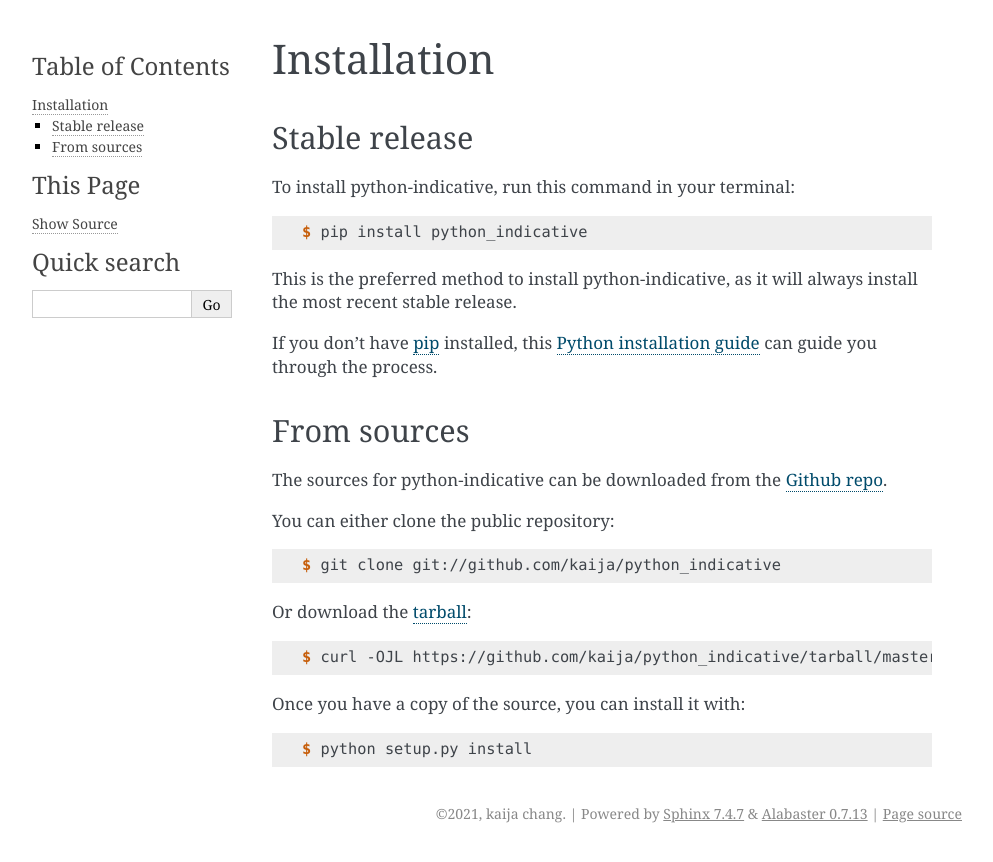
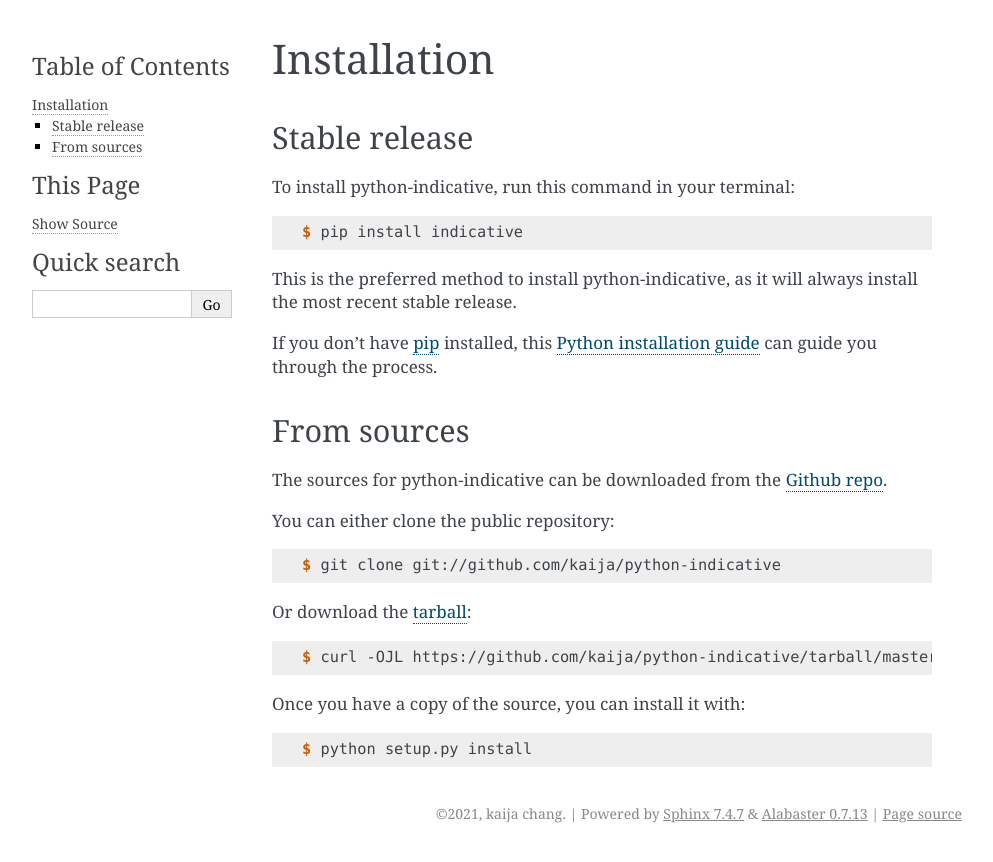
Before and after one commit to kaija/python-indicative, a Sphinx documentation site: the page built from docs/installation.rst, in a window 1280 px wide. Shown: the top 862 px of the page, without its empty margins (148-1141 px from the left). Built offline with Sphinx 7.4.7, drawn with Linux system fonts in a browser that asks for light colours; pages that are not in the unit, such as notebooks, are missing from menus.

Commit message:
rename package name to indicative

```diff
--- a/docs/conf.py
+++ b/docs/conf.py
@@ -1,6 +1,6 @@
 #!/usr/bin/env python
 #
-# python_indicative documentation build configuration file, created by
+# indicative documentation build configuration file, created by
 # sphinx-quickstart on Fri Jun  9 13:47:02 2017.
 #
 # This file is execfile()d with the current directory set to its
@@ -21,7 +21,7 @@ import os
 import sys
 sys.path.insert(0, os.path.abspath('..'))
 
-import python_indicative
+import indicative
 
 # -- General configuration ---------------------------------------------
 
@@ -55,9 +55,9 @@ author = "kaija chang"
 # the built documents.
 #
 # The short X.Y version.
-version = python_indicative.__version__
+version = indicative.__version__
 # The full version, including alpha/beta/rc tags.
-release = python_indicative.__version__
+release = indicative.__version__
 
 # The language for content autogenerated by Sphinx. Refer to documentation
 # for a list of supported languages.
@@ -100,7 +100,7 @@ html_static_path = ['_static']
 # -- Options for HTMLHelp output ---------------------------------------
 
 # Output file base name for HTML help builder.
-htmlhelp_basename = 'python_indicativedoc'
+htmlhelp_basename = 'indicativedoc'
 
 
 # -- Options for LaTeX output ------------------------------------------
@@ -127,7 +127,7 @@ latex_elements = {
 # (source start file, target name, title, author, documentclass
 # [howto, manual, or own class]).
 latex_documents = [
-    (master_doc, 'python_indicative.tex',
+    (master_doc, 'indicative.tex',
      'python-indicative Documentation',
      'kaija chang', 'manual'),
 ]
@@ -138,7 +138,7 @@ latex_documents = [
 # One entry per manual page. List of tuples
 # (source start file, name, description, authors, manual section).
 man_pages = [
-    (master_doc, 'python_indicative',
+    (master_doc, 'indicative',
      'python-indicative Documentation',
      [author], 1)
 ]
@@ -150,10 +150,10 @@ man_pages = [
 # (source start file, target name, title, author,
 #  dir menu entry, description, category)
 texinfo_documents = [
-    (master_doc, 'python_indicative',
+    (master_doc, 'indicative',
      'python-indicative Documentation',
      author,
-     'python_indicative',
+     'indicative',
      'One line description of project.',
      'Miscellaneous'),
 ]
--- a/docs/installation.rst
+++ b/docs/installation.rst
@@ -12,7 +12,7 @@ To install python-indicative, run this command in your terminal:
 
 .. code-block:: console
 
-    $ pip install python_indicative
+    $ pip install indicative
 
 This is the preferred method to install python-indicative, as it will always install the most recent stable release.
 
@@ -32,13 +32,13 @@ You can either clone the public repository:
 
 .. code-block:: console
 
-    $ git clone git://github.com/kaija/python_indicative
+    $ git clone git://github.com/kaija/python-indicative
 
 Or download the `tarball`_:
 
 .. code-block:: console
 
-    $ curl -OJL https://github.com/kaija/python_indicative/tarball/master
+    $ curl -OJL https://github.com/kaija/python-indicative/tarball/master
 
 Once you have a copy of the source, you can install it with:
 
@@ -47,5 +47,5 @@ Once you have a copy of the source, you can install it with:
     $ python setup.py install
 
 
-.. _Github repo: https://github.com/kaija/python_indicative
-.. _tarball: https://github.com/kaija/python_indicative/tarball/master
+.. _Github repo: https://github.com/kaija/python-indicative
+.. _tarball: https://github.com/kaija/python-indicative/tarball/master
--- a/docs/usage.rst
+++ b/docs/usage.rst
@@ -4,4 +4,4 @@ Usage
 
 To use python-indicative in a project::
 
-    import python_indicative
+    import indicative
--- a/setup.cfg
+++ b/setup.cfg
@@ -7,7 +7,7 @@ tag = True
 search = version='{current_version}'
 replace = version='{new_version}'
 
-[bumpversion:file:python_indicative/__init__.py]
+[bumpversion:file:indicative/__init__.py]
 search = __version__ = '{current_version}'
 replace = __version__ = '{new_version}'
 
```
Also changed, not shown: setup.py (+4 -4 lines), indicative/__init__.py (renamed from python_indicative/__init__.py), 7 other files.
